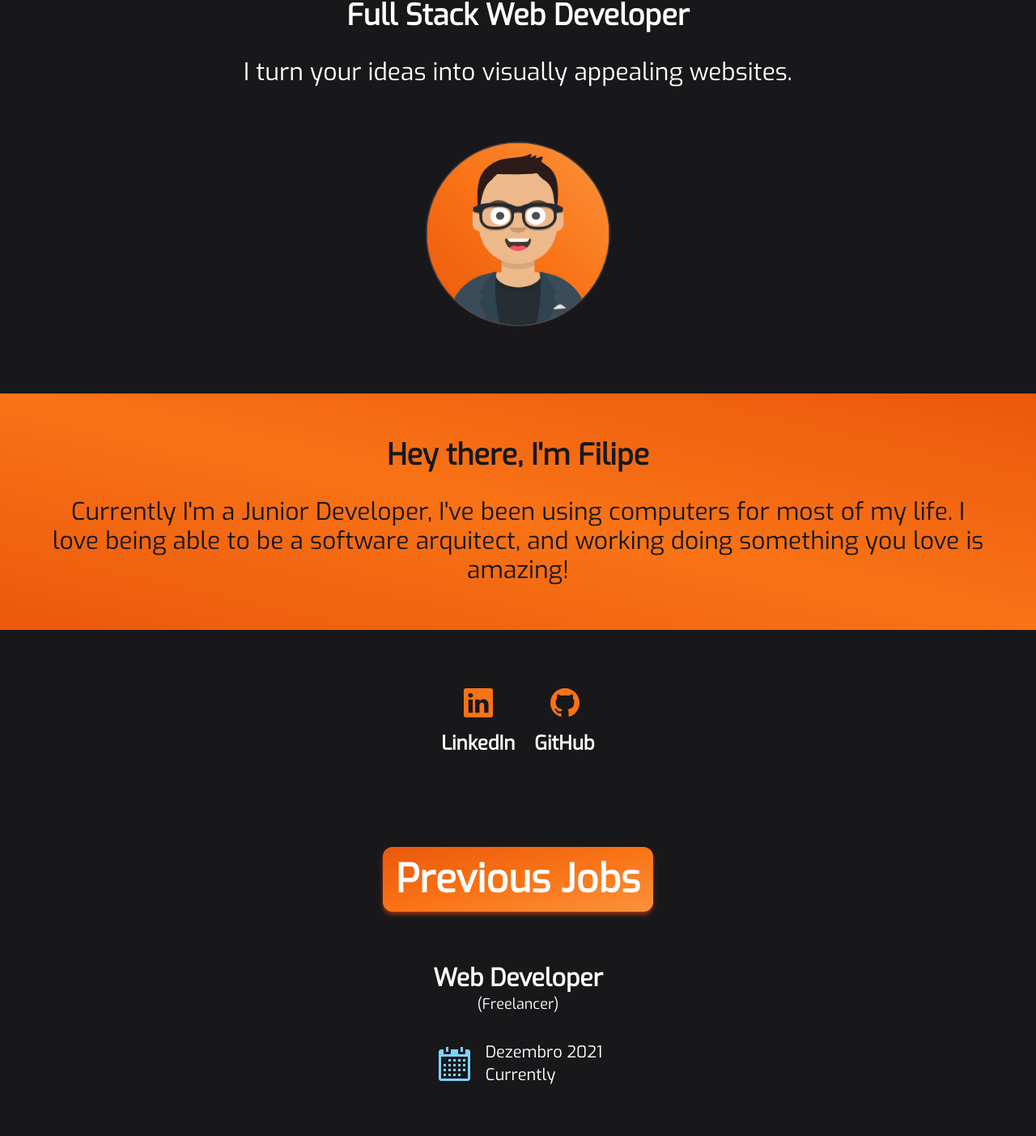
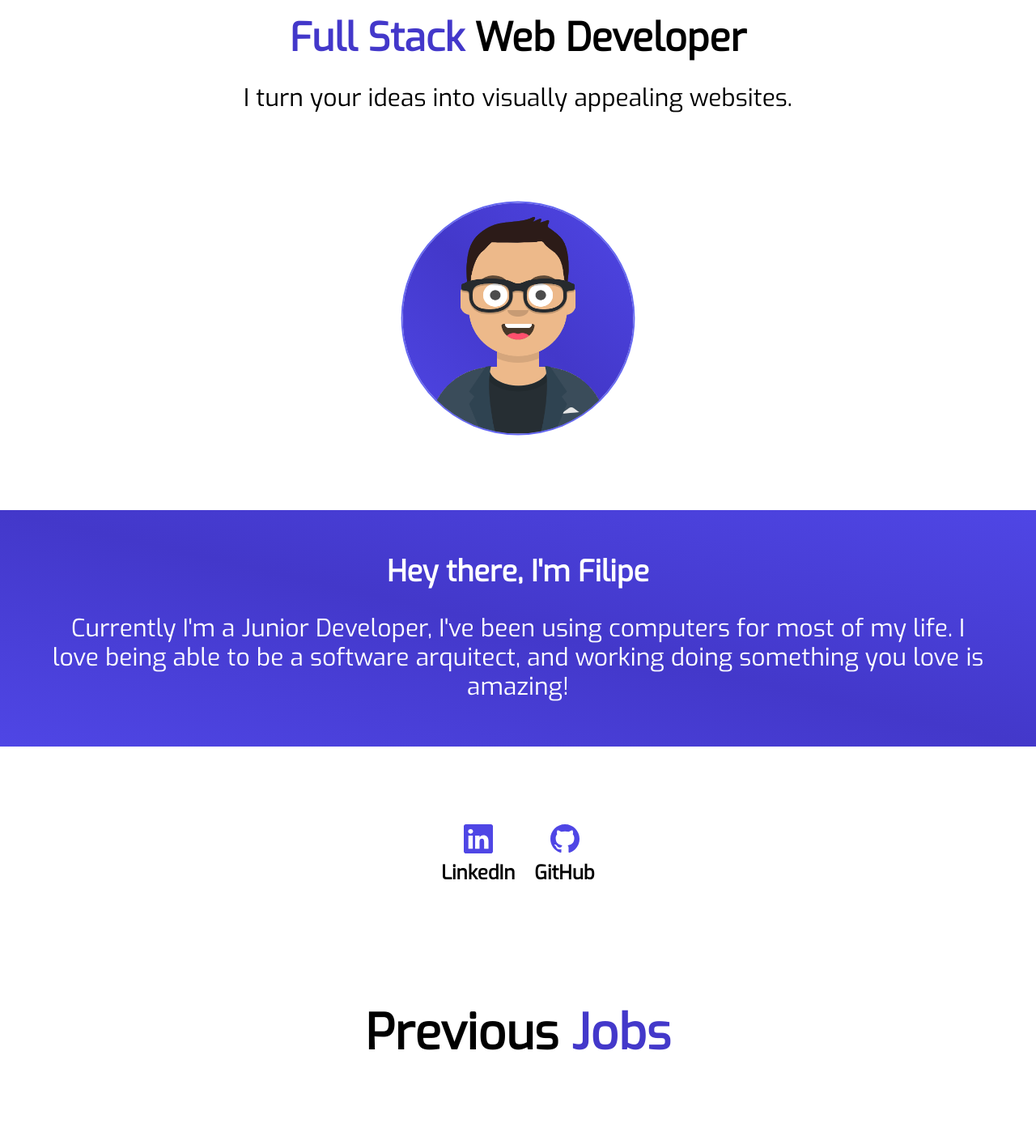
Before and after one commit to Filigs/next-portfolio, a Next.js app: page / in a window 1280 px wide. Shown: the part 97-1500 px from the top of the page at 81% size. Built offline with nearby package versions, Linux system fonts and the light colour scheme.

Commit message:
dark mode added
dark mode will only activate if browser preference is set into dark

```diff
--- a/components/bio.js
+++ /dev/null
@@ -1,3 +0,0 @@
-export default function Biography() {
-  return <div> Hello World </div>;
-}
--- a/components/contacts.js
+++ b/components/contacts.js
@@ -6,8 +6,8 @@ export default function Contacts() {
   const contactCardStyles =
     "flex flex-col items-center gap-2 py-4 rounded-xl bg-inherit";
   const contactTextStyles =
-    "text-xl lg:text-2xl flex-wrap font-bold hover:text-orange-500";
-  const iconStyles = "text-orange-500";
+    "text-xl lg:text-2xl flex-wrap font-bold hover:text-indigo-600 dark:hover:text-orange-500";
+  const iconStyles = "text-indigo-600 dark:text-orange-500";
   const contacts = {
     phone: "91 820 31 69",
     // email: "filipemartins.business@gmail.com",
@@ -17,13 +17,13 @@ export default function Contacts() {
   // links _blank
   // <a href="https://link.to/url" target="_blank" rel="noopener noreferrer"> ... <a/>
   return (
-    <div className="flex flex-col items-center justify-center leading-normal rounded-xl border-0 bg-inherit my-2">
+    <div className="flex flex-col items-center justify-center leading-normal rounded-xl border-0 bg-inherit my-8">
       <div id={"contacts"} className="grid grid-flow-col text-center gap-6">
         <div className={contactCardStyles}>
           <section className="items-end text-3xl lg:text-4xl px-2 pt-2 rounded-full">
-            <button className={iconStyles}>
+            <span className={iconStyles}>
               <BsLinkedin />
-            </button>
+            </span>
           </section>
           <a
             href={contacts.linkedIn}
@@ -37,9 +37,9 @@ export default function Contacts() {
         </div>
         <div className={contactCardStyles}>
           <section className="items-end text-3xl lg:text-4xl px-2 pt-2 rounded-full">
-            <button className={iconStyles}>
+            <span className={iconStyles}>
               <GoMarkGithub />
-            </button>
+            </span>
           </section>
           <p className={contactTextStyles}>
             {" "}
--- /dev/null
+++ b/components/dark.js
@@ -0,0 +1,3 @@
+export default function DarkMode() {
+  return "";
+}
--- a/components/hero.js
+++ b/components/hero.js
@@ -9,7 +9,8 @@ const biography = {
 export default function Hero() {
   const filipe = {
     name: "Nuno Filipe Martins",
-    role: "Full Stack Web Developer",
+    role: "Web Developer",
+    spec: "Full Stack",
     birth: "29/05/1993",
     address: [
       ["Rua Mouzinho de Albuquerque"],
@@ -33,39 +34,41 @@ export default function Hero() {
 
   return (
     <div className="border-0">
-      <div className="flex flex-col lg:flex-row lg:justify-center lg:items-center items-center justify-center leading-normal pt-20 lg:pt-24 bg-zinc-900 rounded-3xl">
+      <div className="flex flex-col lg:flex-row lg:justify-center lg:items-center items-center justify-center leading-normal pt-20 lg:pt-24 bg-inherit dark:bg-inherit rounded-3xl">
         <div id={"portrait"} className="rounded text-center justify-center">
           {/* name */}
 
-          <div className="space-y-8 mb-8">
-            <p className="text-3xl lg:text-4xl font-bold text-center text-white">
-              {filipe.role}
+          <div className="space-y-8 p-2 lg:p-6 ">
+            <p className="text-3xl lg:text-5xl font-bold text-center text-inherit">
+              <span className="text-indigo-700 dark:text-orange-500">
+                {filipe.spec + " "}
+              </span>
+              <span>{filipe.role}</span>
             </p>
-            <p className="text-2xl lg:text-3xl font-normal text-center text-white">
+            <p className="text-2xl lg:text-3xl font-normal text-center text-inherit">
               {filipe.about}
             </p>
           </div>
           {/* hero */}
+          <section className="my-20">
             <Image
               src={myPicture}
               alt="A picture of me"
               width={300}
               height={300}
               // layout={"responsive"}
-            className="bg-gradient-to-tr from-orange-600 via-orange-500 to-orange-400 rounded-full ring-2 ring-zinc-700 scale-75"
+              className="bg-gradient-to-tr from-indigo-600 via-indigo-700 to-indigo-600 dark:from-orange-500 dark:via-orange-600 dark:to-orange-500 rounded-full ring-2 ring-indigo-500 dark:ring-zinc-700 scale-95"
             />
-          <div className="text-center justify-center bg-gradient-to-tr from-orange-600 via-orange-500 to-orange-600 ">
-            {/* name */}
-
-            <div className="my-8 lg:my-10 space-y-8 text-zinc-900 p-10 lg:p-14">
+          </section>
+          <div className="text-center justify-center">
+            <div className="my-8 lg:my-10 space-y-8 text-white bg-gradient-to-tr from-indigo-600 via-indigo-700 to-indigo-600 dark:from-orange-500 dark:via-orange-600 dark:to-orange-500 dark:text-zinc-900 p-10 lg:p-14">
               <p className="text-3xl lg:text-4xl font-bold text-center">
                 {biography.title}
               </p>
               <p className="text-2xl lg:text-3xl font-normal leading-relaxed text-center">
                 {biography.body}
               </p>
-            </div>
-            {/* hero */}
+            </div>{" "}
           </div>
         </div>
       </div>
--- a/components/tables.js
+++ b/components/tables.js
@@ -24,7 +24,7 @@ export default function Experience() {
       nome: "Web Developer",
       tipo: "Freelancer",
       desc: "Javascript, Python, HTML, TailwindCSS, NextJs (React)",
-      start: "Dezembro 2021",
+      start: "December 2021",
       end: "Currently",
     },
     {
@@ -34,23 +34,23 @@ export default function Experience() {
       tipo: "Responsável de Loja & Tesouraria",
       desc: "Customer service, Sales, Currency exchange",
       start: "Setembro 2018",
-      end: "Dezembro 2021",
+      end: "December 2021",
     },
     {
       id: 3,
       nome: "Cepsa",
       tipo: "Colaborador polivalente",
       desc: "Maintenance, Cashier, Customer service",
-      start: "Abril 2018",
-      end: "Julho 2018",
+      start: "April 2018",
+      end: "July 2018",
     },
     {
       id: 4,
       nome: "Intermarché",
       tipo: "Colaborador polivalente",
       desc: "Customer Service, Folhas de caixa, Reposição, Cafetaria",
-      start: "Agosto 2017",
-      end: "Abril 2018",
+      start: "August 2017",
+      end: "April 2018",
     },
     {
       id: 5,
@@ -58,7 +58,7 @@ export default function Experience() {
       tipo: "Trabalho por conta própria",
       desc: "Computer Technician, Product Negotiaton, Home Service",
       start: "Junho 2016",
-      end: "Julho 2017",
+      end: "July 2017",
     },
     {
       id: 6,
@@ -66,7 +66,7 @@ export default function Experience() {
       tipo: "Estágio",
       desc: "Técnico de Informática, Atendimento ao Cliente",
       start: "Janeiro 2011",
-      end: "Julho 2011",
+      end: "July 2011",
     },
   ];
   // array com trabalhos
@@ -75,31 +75,34 @@ export default function Experience() {
     <div className="block bg-inherit rounded-t-xl">
       <div className="mx-auto">
         <div className="flex flex-col gap-4">
-          <section className="p-10 lg:p-14 bg-zinc-900 span rounded-xl border-0">
-            <p className="cursor-default text-center text-4xl xl:text-5xl font-black my-8 bg-gradient-to-br from-orange-600 via-orange-500 to-orange-400 shadow-md shadow-orange-800 max-w-fit mx-auto text-white p-4 rounded-xl">
+          <section className="p-10 lg:p-14 dark:bg-zinc-900 span rounded-xl border-0">
+            <p className="cursor-default text-center text-4xl lg:text-6xl font-black my-8 max-w-fit mx-auto dark:after:text-white p-4 rounded-xl ">
               {" "}
-              {"Previous Jobs"}
+              <span>{"Previous "}</span>
+              <span className="text-indigo-700 dark:text-orange-500">
+                {"Jobs"}
+              </span>
             </p>
             {jobs.map((job) => {
               return (
                 <div
                   key={job.id}
-                  className="text-center bg-zinc-900 items-center my-2 py-8 xl:mx-36 border-x-0 border-t-0 border-b-2 border-zinc-800"
+                  className="text-center dark:bg-zinc-900 items-center my-2 py-8 xl:mx-36 border-x-0 border-t-0 border-b-2 dark:border-zinc-800"
                 >
-                  <section className="max-w-fit mx-auto">
+                  <section className="max-w-fit mx-auto my-4">
                     <div className="grid grid-flow-row leading-relaxed">
                       {" "}
-                      <p className="font-bold text-xl lg:text-2xl xl:text-3xl">
+                      <p className="font-bold text-2xl lg:text-3xl xl:text-4xl">
                         {" "}
                         {job.nome}
                       </p>
-                      <p className="font-normal text-lg ">
+                      <p className="font-normal text-xl lg:text-2xl xl:text-3xl ">
                         {" "}
                         {" (" + job.tipo + ")"}
                       </p>
                     </div>
-                    <div className="grid grid-flow-col grid-rows-2 p-8 gap-x-4 items-center font-normal text-lg lg:text-xl">
-                      <div className="row-span-2 text-4xl lg:text-5xl text-end text-sky-300">
+                    <div className="grid grid-flow-col grid-rows-2 p-8 my-4 gap-x-4 items-center font-normal text-lg lg:text-xl">
+                      <div className="row-span-2 text-4xl lg:text-5xl text-end text-sky-600 dark:text-sky-300">
                         <GoCalendar />
                       </div>
                       <div className="col-span-2 baseline text-start ">
@@ -111,7 +114,7 @@ export default function Experience() {
                     </div>
                   </section>
                   <section className="px-14 lg:px-20 pt-8 leading-loose">
-                    <p className="gap-2 font-light text-lg lg:text-xl rounded-xl p-4 bg-gradient-to-br from-zinc-800 via-zinc-800 to-zinc-700   border-x-2 border-b-4 border-t-2 border-orange-500 shadow-md shadow-orange-800">
+                    <p className="gap-2 font-bold text-lg lg:text-xl rounded-xl p-4 text-white bg-gradient-to-tr from-indigo-600 via-indigo-700 to-indigo-600 dark:from-orange-500 dark:via-orange-600 dark:to-orange-500 dark:text-zinc-900">
                       {job.desc}
                     </p>
                   </section>
--- a/pages/index.js
+++ b/pages/index.js
@@ -10,8 +10,18 @@ const titleName = "Curriculo Filipe Martins";
 // <a href="https://link.to/url" target="_blank" rel="noopener noreferrer"> ... <a/>
 
 export default function Home() {
+  if (
+    localStorage.theme === "dark" ||
+    (!("theme" in localStorage) &&
+      window.matchMedia("(prefers-color-scheme: dark)").matches)
+  ) {
+    document.documentElement.classList.add("dark");
+  } else {
+    document.documentElement.classList.remove("dark");
+  }
+  localStorage.theme = "dark";
   return (
-    <div className="antialiased bg-zinc-900 text-white">
+    <div className="antialiased bg-white dark:bg-zinc-900 text-black dark:text-white">
       <Head>
         <title>{titleName}</title>
         <meta
--- a/tailwind.config.js
+++ b/tailwind.config.js
@@ -1,5 +1,6 @@
 import("tailwindcss").Config;
 module.exports = {
+  darkMode: "class",
   content: ["./pages/**.js", "./components/**.js"],
   theme: {
     extend: {},
```
Lines whose indentation alone changed are shown as unchanged.
